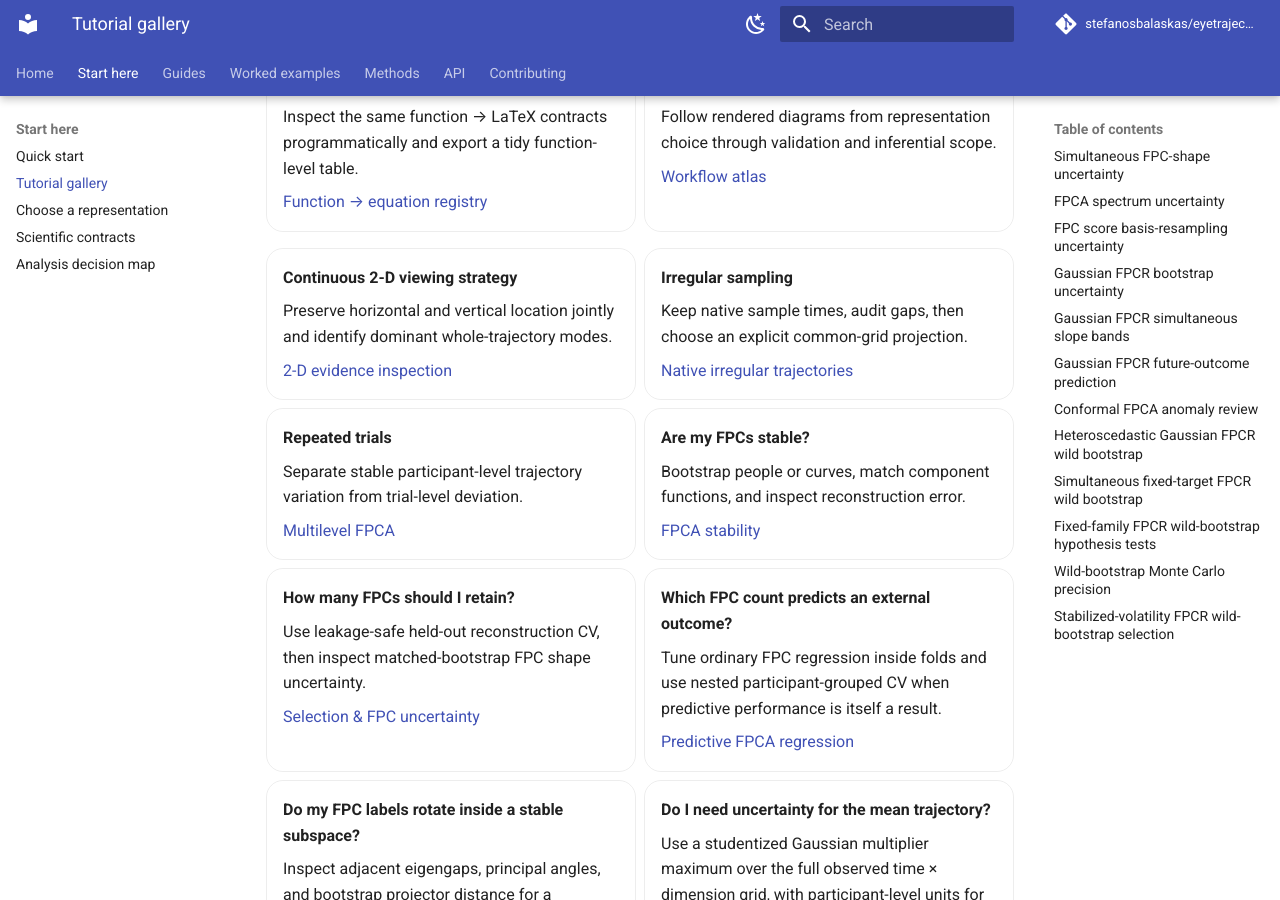
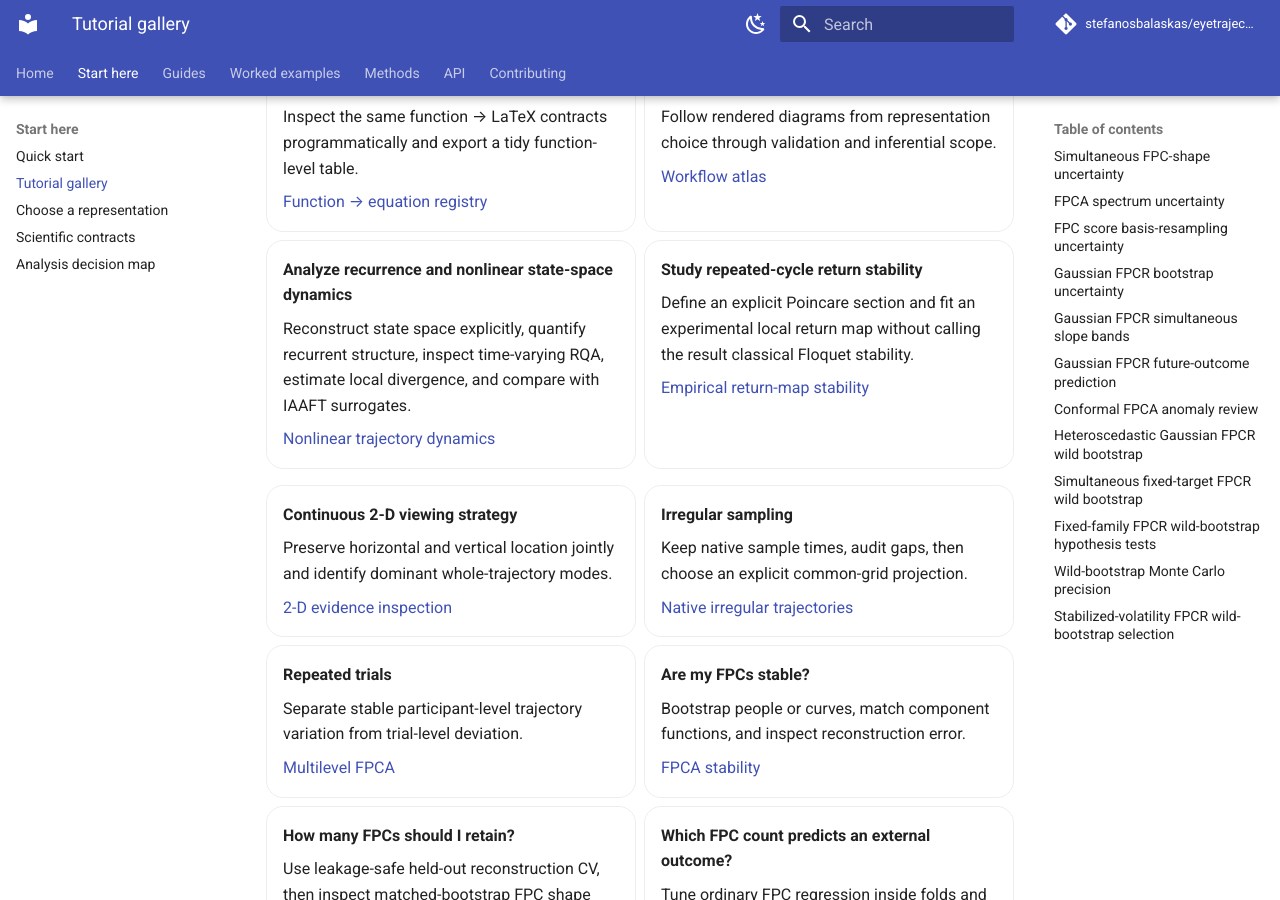
Before and after one commit to stefanosbalaskas/eyetrajectoriespy, an MkDocs documentation site: the page built from docs/tutorials/index.md, in a window 1280 px wide and 900 px high, scrolled down 467 px. Built offline with MkDocs 1.6.1 and Material for MkDocs 9.7.7, drawn with Linux system fonts in a browser that asks for light colours; comment, search, counter and statistics services are not loaded.

Commit message:
Add nonlinear dynamics tutorials to gallery

```diff
--- a/docs/tutorials/index.md
+++ b/docs/tutorials/index.md
@@ -27,6 +27,19 @@ Choose a tutorial by the scientific problem rather than by the function name.
     Follow rendered diagrams from representation choice through validation and inferential scope.
 
     [Workflow atlas](../methods/workflow-atlas.md)
+
+
+-   **Analyze recurrence and nonlinear state-space dynamics**
+
+    Reconstruct state space explicitly, quantify recurrent structure, inspect time-varying RQA, estimate local divergence, and compare with IAAFT surrogates.
+
+    [Nonlinear trajectory dynamics](../examples/nonlinear-dynamics.md)
+
+-   **Study repeated-cycle return stability**
+
+    Define an explicit Poincare section and fit an experimental local return map without calling the result classical Floquet stability.
+
+    [Empirical return-map stability](../examples/return-map-stability.md)
 
 </div>
 
```
